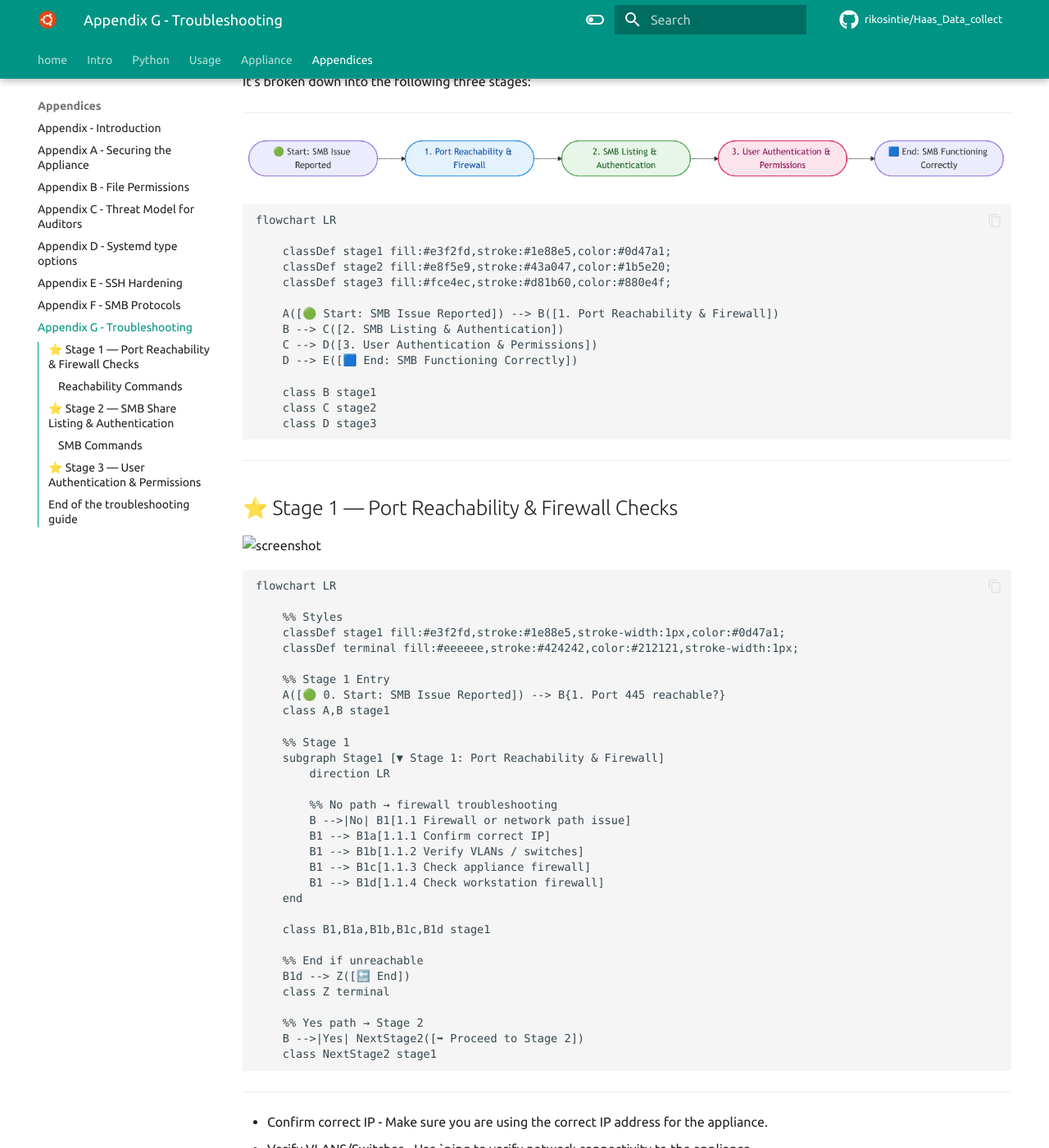
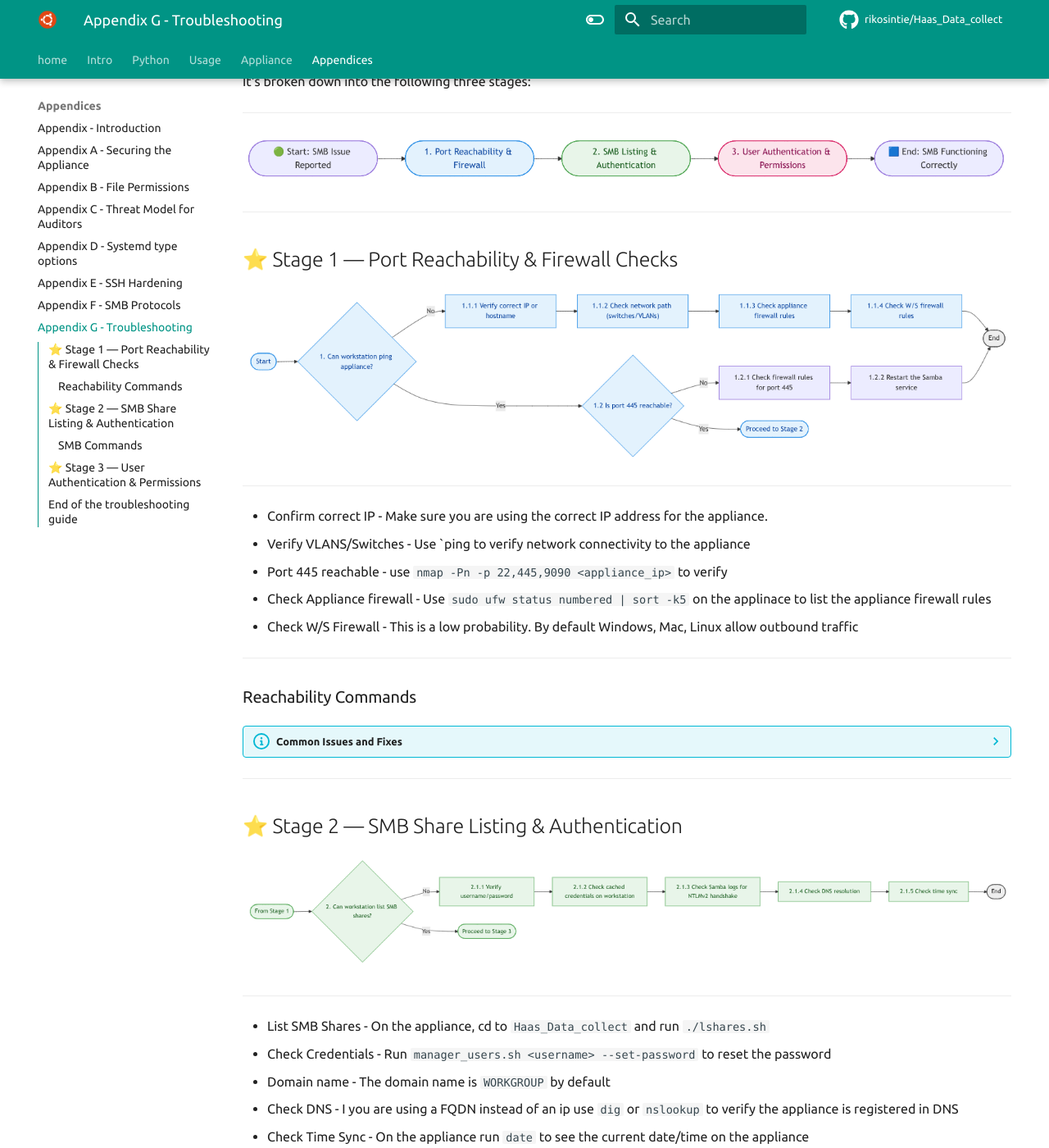
Before and after one commit to rikosintie/Haas_Data_collect, an MkDocs documentation site: the page built from docs/appendices/appendix-g.md, in a window 1280 px wide and 1400 px high, scrolled down 365 px. Shown: the whole window at 82% size. Built offline with MkDocs 1.6.1 and Material for MkDocs 9.7.7, drawn with Linux system fonts in a browser that asks for light colours; some web fonts are replaced; comment, search, counter and statistics services are not loaded; some of the changed text lies outside the part shown.

Commit message:
Git Title: replaced stage 2/3 with png images instead of mermaid diagrams

````diff
--- a/docs/appendices/appendix-g.md
+++ b/docs/appendices/appendix-g.md
@@ -13,64 +13,11 @@ It's broken down into the following three stages:
 
 ![screenshot](../appendices/img/minimap1.png)
 
-```mermaid
-
-flowchart LR
-
-    classDef stage1 fill:#e3f2fd,stroke:#1e88e5,color:#0d47a1;
-    classDef stage2 fill:#e8f5e9,stroke:#43a047,color:#1b5e20;
-    classDef stage3 fill:#fce4ec,stroke:#d81b60,color:#880e4f;
-
-    A([🟢 Start: SMB Issue Reported]) --> B([1. Port Reachability & Firewall])
-    B --> C([2. SMB Listing & Authentication])
-    C --> D([3. User Authentication & Permissions])
-    D --> E([🟦 End: SMB Functioning Correctly])
-
-    class B stage1
-    class C stage2
-    class D stage3
-```
-
 ----------------------------------------------------------------
 
 ## ⭐ Stage 1 — Port Reachability & Firewall Checks
 
-![screenshot](../appendices/img/stage1.md)
-
-```mermaid
-
-flowchart LR
-
-    %% Styles
-    classDef stage1 fill:#e3f2fd,stroke:#1e88e5,stroke-width:1px,color:#0d47a1;
-    classDef terminal fill:#eeeeee,stroke:#424242,color:#212121,stroke-width:1px;
-
-    %% Stage 1 Entry
-    A([🟢 0. Start: SMB Issue Reported]) --> B{1. Port 445 reachable?}
-    class A,B stage1
-
-    %% Stage 1
-    subgraph Stage1 [▼ Stage 1: Port Reachability & Firewall]
-        direction LR
-
-        %% No path → firewall troubleshooting
-        B -->|No| B1[1.1 Firewall or network path issue]
-        B1 --> B1a[1.1.1 Confirm correct IP]
-        B1 --> B1b[1.1.2 Verify VLANs / switches]
-        B1 --> B1c[1.1.3 Check appliance firewall]
-        B1 --> B1d[1.1.4 Check workstation firewall]
-    end
-
-    class B1,B1a,B1b,B1c,B1d stage1
-
-    %% End if unreachable
-    B1d --> Z([🔚 End])
-    class Z terminal
-
-    %% Yes path → Stage 2
-    B -->|Yes| NextStage2([➡ Proceed to Stage 2])
-    class NextStage2 stage1
-```
+![screenshot](../appendices/img/stage1.png)
 
 ----------------------------------------------------------------
 
@@ -107,40 +54,7 @@ flowchart LR
 
 ## ⭐ Stage 2 — SMB Share Listing & Authentication
 
-```mermaid
-flowchart LR
-
-    %% Styles
-    classDef stage2 fill:#e8f5e9,stroke:#43a047,stroke-width:1px,color:#1b5e20;
-    classDef terminal fill:#eeeeee,stroke:#424242,color:#212121,stroke-width:1px;
-
-    %% Stage 2 Entry
-    A([➡ From Stage 1]) --> C{2. Can workstation list SMB shares?}
-    class A,C stage2
-
-    %% Stage 2
-    subgraph Stage2 [▼ Stage 2: SMB Listing & Authentication]
-        direction LR
-
-        C -->|No| C1[2.1 Authentication or DNS issue]
-
-        C1 --> C1a[2.1.1 Check credentials]
-        C1 --> C1b[2.1.2 Is domain WORKGROUP?]
-        C1 --> C1c[2.1.3 Check DNS resolution]
-        C1 --> C1d[2.1.4 Check time sync]
-        C1 --> C1e[2.1.5 Check Samba logs]
-    end
-
-    class C1,C1a,C1b,C1c,C1d,C1e stage2
-
-    %% End if listing fails
-    C1e --> Z([🔚 End])
-    class Z terminal
-
-    %% Success path → Stage 3
-    C -->|Yes| NextStage3([➡ Proceed to Stage 3])
-    class NextStage3 stage2
-```
+![screenshot](../appendices/img/stage2.png)
 
 ----------------------------------------------------------------
 
@@ -207,49 +121,7 @@ flowchart LR
 
 ----------------------------------------------------------------
 
-```mermaid
-
-flowchart LR
-
-    %% Styles
-    classDef stage3 fill:#fce4ec,stroke:#d81b60,stroke-width:1px,color:#880e4f;
-    classDef terminal fill:#eeeeee,stroke:#424242,color:#212121,stroke-width:1px;
-
-    %% Stage 3 Entry
-    A([➡ From Stage 2]) --> D{3. Drive mapping fails?}
-    class A,D stage3
-
-    %% Stage 3
-    subgraph Stage3 [▼ Stage 3: User Authentication & Permissions]
-        direction LR
-
-        %% Tier 1 — Authentication
-        D -->|Yes| E{3.1 User authentication working?}
-
-        %% Only meaningful workstation-side checks remain
-        E -->|No| E1[3.1.1 Check for cached credentials on workstation]
-        E1 --> E2[3.1.2 Check Samba logs for NTLMv2 handshake]
-
-        %% Tier 2 — Permissions
-        E -->|Yes| F{3.2 Permissions correct?}
-
-        F -->|No| F1[3.2.1 Check filesystem permissions]
-        F1 --> F2["3.2.2 Validate share-level access rules\n(path exists, correct owner/group/mode)"]
-        F2 --> F3[3.2.3 Validate group membership]
-        F3 --> F4[3.2.4 Use smbstatus to inspect active sessions]
-
-        %% Success
-        F -->|Yes| G([🟦 3.3 SMB functioning correctly])
-    end
-
-    class E,E1,E2,F,F1,F2,F3,F4,G stage3
-
-    %% Endpoints
-    E2 --> Z([🔚 End])
-    F4 --> Z
-    G --> Z
-    class Z terminal
-```
+![screenshot](../appendices/img/stage3.png)
 
 ----------------------------------------------------------------
 
--- a/mkdocs.yml
+++ b/mkdocs.yml
@@ -110,7 +110,6 @@ markdown_extensions:
   - pymdownx.inlinehilite
   - pymdownx.snippets
   - pymdownx.superfences
-
   - admonition
   - pymdownx.details
   - pymdownx.arithmatex:
````
Also changed, not shown: docs/appendices/img/stage1.md (added, +64 -0 lines), docs/appendices/img/stage2.md (added, +59 -0 lines), docs/appendices/img/stage3.md (added, +71 -0 lines), docs/appendices/img/stage1.png, docs/appendices/img/stage2.png (added), docs/appendices/img/stage3.png (added).
